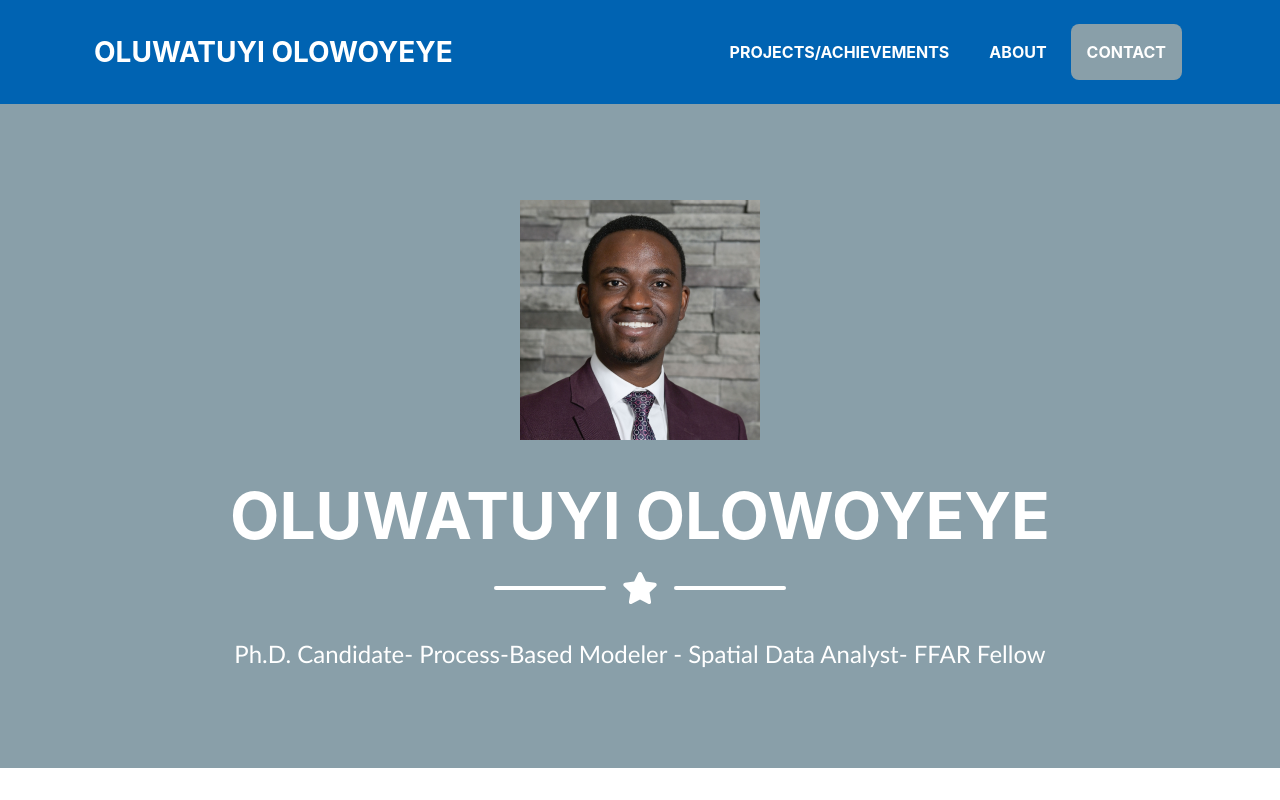
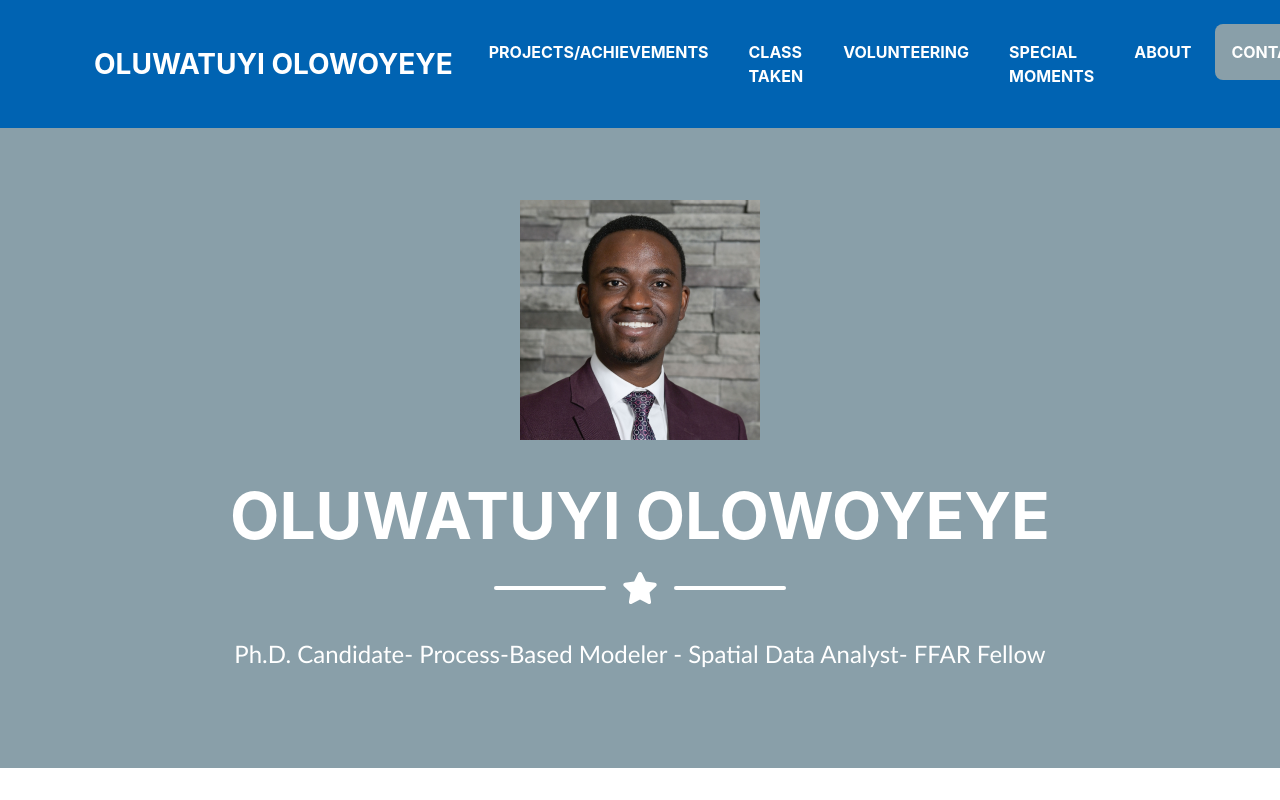
Before and after one commit to OSO3670/oloolu, a plain HTML site: page index.html in a window 1280 px wide. Shown: the top 800 px of the page. Drawn offline with nearby package versions, Linux system fonts and the light colour scheme; a web font is replaced by a local one.

Commit message:
Update index.html

```diff
--- a/index.html
+++ b/index.html
@@ -14,17 +14,33 @@
         <link rel="stylesheet" href="css/heading.css">
         <link rel="stylesheet" href="css/body.css">
     </head>
-    <body id="page-top">
+    <body id="page-top" class="your-custom-class">
     <nav class="navbar navbar-expand-lg bg-secondary fixed-top" id="mainNav">
-            <div class="container"><a class="navbar-brand js-scroll-trigger" href="#page-top">OLUWATUYI OLOWOYEYE</a>
-                <button class="navbar-toggler navbar-toggler-right font-weight-bold bg-primary text-white rounded" type="button" data-toggle="collapse" data-target="#navbarResponsive" aria-controls="navbarResponsive" aria-expanded="false" aria-label="Toggle navigation">Menu <i class="fas fa-bars"></i></button>
+        <div class="container">
+            <a class="navbar-brand js-scroll-trigger" href="#page-top">OLUWATUYI OLOWOYEYE</a>
+            <button class="navbar-toggler navbar-toggler-right font-weight-bold bg-primary text-white rounded" type="button"
+                data-toggle="collapse" data-target="#navbarResponsive" aria-controls="navbarResponsive" aria-expanded="false"
+                aria-label="Toggle navigation">Menu <i class="fas fa-bars"></i>
+            </button>
             <div class="collapse navbar-collapse" id="navbarResponsive">
                 <ul class="navbar-nav ml-auto">
-                        <li class="nav-item mx-0 mx-lg-1"><a class="nav-link py-3 px-0 px-lg-3 rounded js-scroll-trigger" href="#portfolio">PROJECTS/ACHIEVEMENTS</a>
+                    <li class="nav-item mx-0 mx-lg-1"><a class="nav-link py-3 px-0 px-lg-3 rounded js-scroll-trigger"
+                            href="#portfolio">PROJECTS/ACHIEVEMENTS</a>
                     </li>
-                        <li class="nav-item mx-0 mx-lg-1"><a class="nav-link py-3 px-0 px-lg-3 rounded js-scroll-trigger" href="#about">ABOUT</a>
+                    <li class="nav-item mx-0 mx-lg-1"><a class="nav-link py-3 px-0 px-lg-3 rounded js-scroll-trigger"
+                            href="#class-taken">CLASS TAKEN</a>
                     </li>
-                        <li class="nav-item mx-0 mx-lg-1"><a class="nav-link py-3 px-0 px-lg-3 rounded js-scroll-trigger" href="#contact">CONTACT</a>
+                    <li class="nav-item mx-0 mx-lg-1"><a class="nav-link py-3 px-0 px-lg-3 rounded js-scroll-trigger"
+                            href="#volunteering">VOLUNTEERING</a>
+                    </li>
+                    <li class="nav-item mx-0 mx-lg-1"><a class="nav-link py-3 px-0 px-lg-3 rounded js-scroll-trigger"
+                            href="#special-moments">SPECIAL MOMENTS</a>
+                    </li>
+                    <li class="nav-item mx-0 mx-lg-1"><a class="nav-link py-3 px-0 px-lg-3 rounded js-scroll-trigger"
+                            href="#about">ABOUT</a>
+                    </li>
+                    <li class="nav-item mx-0 mx-lg-1"><a class="nav-link py-3 px-0 px-lg-3 rounded js-scroll-trigger"
+                            href="#contact">CONTACT</a>
                     </li>
                 </ul>
             </div>
```
Lines whose indentation alone changed are shown as unchanged.
